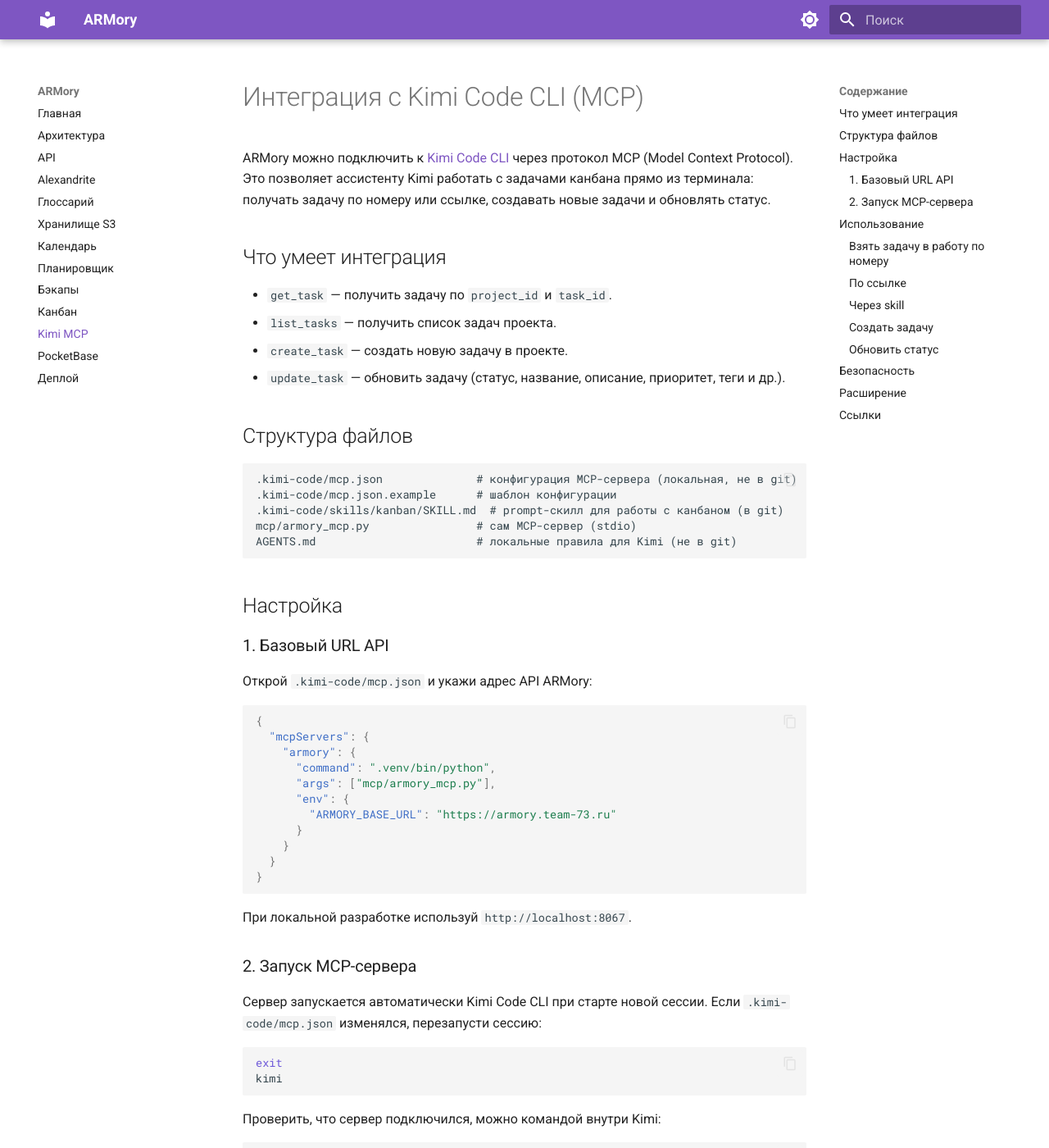
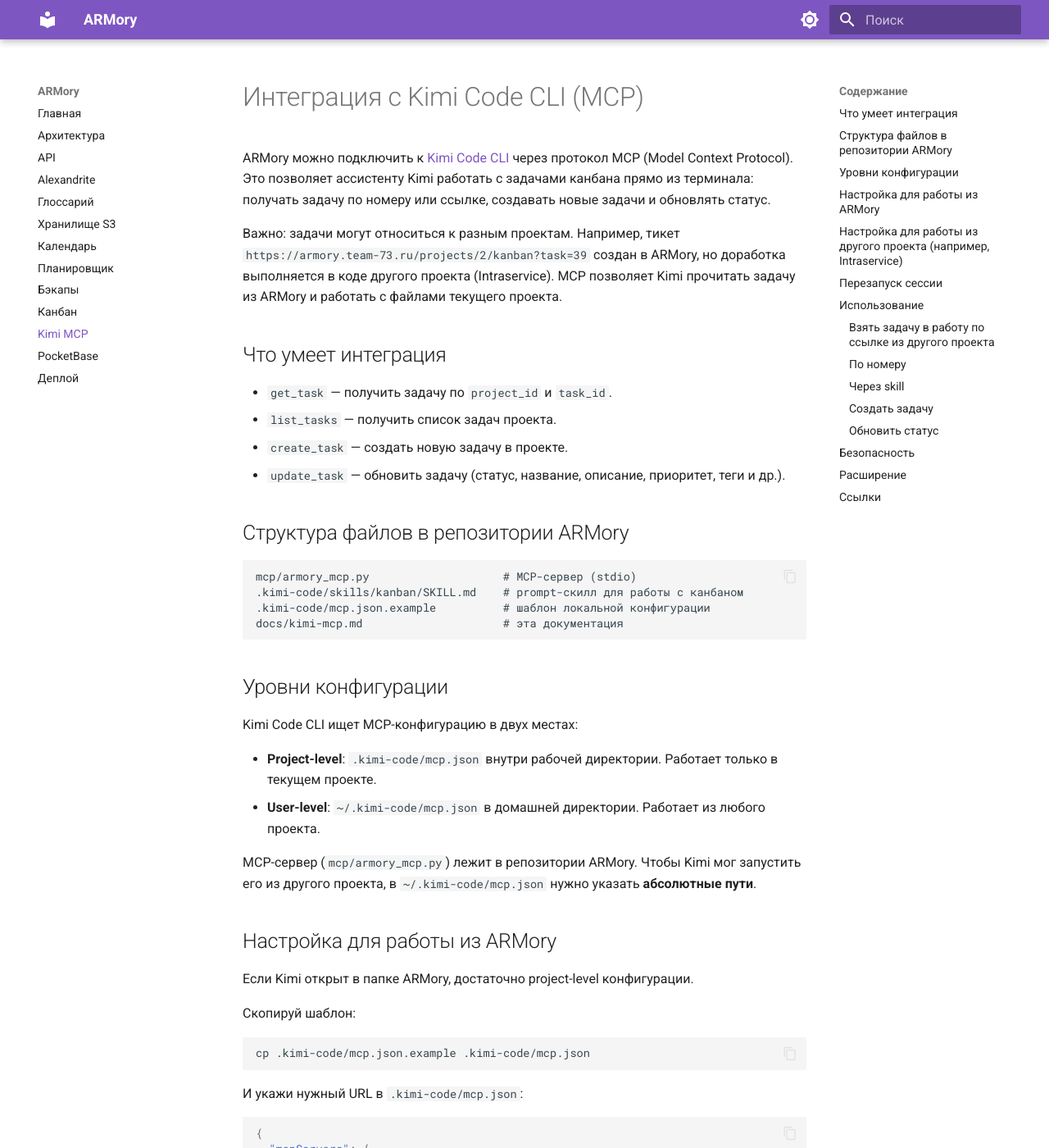
Before and after one commit to ZeroCreator/ARMory, an MkDocs documentation site: the page built from docs/kimi-mcp.md, in a window 1280 px wide and 1400 px high. Shown: the whole window at 82% size. Built offline with MkDocs 1.6.1 and Material for MkDocs 9.7.7, drawn with Linux system fonts in a browser that asks for light colours; some of the changed text lies outside the part shown.

Commit message:
Update Kimi MCP docs and skill for cross-project usage

````diff
--- a/docs/kimi-mcp.md
+++ b/docs/kimi-mcp.md
@@ -1,6 +1,8 @@
 # Интеграция с Kimi Code CLI (MCP)
 
 ARMory можно подключить к [Kimi Code CLI](https://www.kimi.com/code/) через протокол MCP (Model Context Protocol). Это позволяет ассистенту Kimi работать с задачами канбана прямо из терминала: получать задачу по номеру или ссылке, создавать новые задачи и обновлять статус.
+
+Важно: задачи могут относиться к разным проектам. Например, тикет `https://armory.team-73.ru/projects/2/kanban?task=39` создан в ARMory, но доработка выполняется в коде другого проекта (Intraservice). MCP позволяет Kimi прочитать задачу из ARMory и работать с файлами текущего проекта.
 
 ## Что умеет интеграция
 
@@ -9,21 +11,35 @@ ARMory можно подключить к [Kimi Code CLI](https://www.kimi.com/c
 - `create_task` — создать новую задачу в проекте.
 - `update_task` — обновить задачу (статус, название, описание, приоритет, теги и др.).
 
-## Структура файлов
+## Структура файлов в репозитории ARMory
 
 ```
-.kimi-code/mcp.json              # конфигурация MCP-сервера (локальная, не в git)
-.kimi-code/mcp.json.example      # шаблон конфигурации
-.kimi-code/skills/kanban/SKILL.md  # prompt-скилл для работы с канбаном (в git)
-mcp/armory_mcp.py                # сам MCP-сервер (stdio)
-AGENTS.md                        # локальные правила для Kimi (не в git)
+mcp/armory_mcp.py                    # MCP-сервер (stdio)
+.kimi-code/skills/kanban/SKILL.md    # prompt-скилл для работы с канбаном
+.kimi-code/mcp.json.example          # шаблон локальной конфигурации
+docs/kimi-mcp.md                     # эта документация
 ```
 
-## Настройка
+## Уровни конфигурации
 
-### 1. Базовый URL API
+Kimi Code CLI ищет MCP-конфигурацию в двух местах:
 
-Открой `.kimi-code/mcp.json` и укажи адрес API ARMory:
+- **Project-level**: `.kimi-code/mcp.json` внутри рабочей директории. Работает только в текущем проекте.
+- **User-level**: `~/.kimi-code/mcp.json` в домашней директории. Работает из любого проекта.
+
+MCP-сервер (`mcp/armory_mcp.py`) лежит в репозитории ARMory. Чтобы Kimi мог запустить его из другого проекта, в `~/.kimi-code/mcp.json` нужно указать **абсолютные пути**.
+
+## Настройка для работы из ARMory
+
+Если Kimi открыт в папке ARMory, достаточно project-level конфигурации.
+
+Скопируй шаблон:
+
+```bash
+cp .kimi-code/mcp.json.example .kimi-code/mcp.json
+```
+
+И укажи нужный URL в `.kimi-code/mcp.json`:
 
 ```json
 {
@@ -41,16 +57,47 @@ AGENTS.md                        # локальные правила для Kimi
 
 При локальной разработке используй `http://localhost:8067`.
 
-### 2. Запуск MCP-сервера
+Файл `.kimi-code/mcp.json` исключён из `.gitignore`, потому что содержит локальные настройки.
 
-Сервер запускается автоматически Kimi Code CLI при старте новой сессии. Если `.kimi-code/mcp.json` изменялся, перезапусти сессию:
+## Настройка для работы из другого проекта (например, Intraservice)
+
+Чтобы Kimi мог получать задачи ARMory, находясь в другой папке, нужна user-level конфигурация.
+
+Создай файл `~/.kimi-code/mcp.json`:
+
+```json
+{
+  "mcpServers": {
+    "armory": {
+      "command": "/home/zerocreator/ARMory/.venv/bin/python",
+      "args": ["/home/zerocreator/ARMory/mcp/armory_mcp.py"],
+      "env": {
+        "ARMORY_BASE_URL": "https://armory.team-73.ru"
+      }
+    }
+  }
+}
+```
+
+Замени пути на актуальные для твоей машины.
+
+Также скопируй skill на user-level:
+
+```bash
+mkdir -p ~/.kimi-code/skills/kanban
+cp /home/zerocreator/ARMory/.kimi-code/skills/kanban/SKILL.md ~/.kimi-code/skills/kanban/SKILL.md
+```
+
+## Перезапуск сессии
+
+MCP-серверы подключаются при старте сессии. После любого изменения конфигурации перезапусти Kimi:
 
 ```bash
 exit
 kimi
 ```
 
-Проверить, что сервер подключился, можно командой внутри Kimi:
+Проверить подключение можно командой внутри Kimi:
 
 ```
 /mcp
@@ -58,29 +105,23 @@ kimi
 
 ## Использование
 
-### Взять задачу в работу по номеру
+### Взять задачу в работу по ссылке из другого проекта
 
-```
-Возьми в работу задачу #39 в проекте ARMory
-```
-
-Kimi вызовет `mcp__armory__get_task`, получит задачу и будет работать в её контексте.
-
-### По ссылке
+Открой Kimi в папке Intraservice и дай ссылку:
 
 ```
 https://armory.team-73.ru/projects/2/kanban?task=39
 ```
 
-Kimi распарсит `project_id=2` и `task_id=39` и подтянет задачу.
+Kimi распарсит `project_id=2` и `task_id=39`, получит задачу через MCP и начнёт работать с файлами Intraservice в контексте задачи #39.
+
+### По номеру
+
+```
+Возьми в работу задачу #39 из проекта 2
+```
 
 ### Через skill
-
-```
-/skill:kanban #39
-```
-
-Или:
 
 ```
 /skill:kanban https://armory.team-73.ru/projects/2/kanban?task=39
@@ -92,22 +133,18 @@ Kimi распарсит `project_id=2` и `task_id=39` и подтянет за
 Создай в проекте ARMory задачу "Исправить отображение дедлайна" со статусом "К выполнению"
 ```
 
-Kimi вызовет `mcp__armory__create_task` с нужными параметрами.
-
 ### Обновить статус
 
 ```
 Переведи задачу #39 в статус "Тестирование"
 ```
 
-Kimi вызовет `mcp__armory__update_task`.
-
 ## Безопасность
 
 - Не хардкоди продакшен URL и креды в `mcp/armory_mcp.py`.
-- Для продакшена передавай `ARMORY_BASE_URL` через `.kimi-code/mcp.json` или переменные окружения.
+- Передавай `ARMORY_BASE_URL` через `mcp.json` или переменные окружения.
 - Если API ARMory требует авторизации, добавь передачу токена в заголовках `mcp/armory_mcp.py` (например, через `ARMORY_API_TOKEN`).
-- Файл `.kimi-code/mcp.json` может содержать локальные настройки; не коммить в него секреты.
+- Не коммить `~/.kimi-code/mcp.json` и `.kimi-code/mcp.json` с секретами.
 
 ## Расширение
 
@@ -115,7 +152,7 @@ Kimi вызовет `mcp__armory__update_task`.
 
 1. Опиши инструмент в `handle_tools_list`.
 2. Добавь обработку в `handle_tool_call`.
-3. При необходимости обнови `AGENTS.md`.
+3. При необходимости обнови `.kimi-code/skills/kanban/SKILL.md` и эту документацию.
 
 ## Ссылки
 
````
Also changed, not shown: .kimi-code/skills/kanban/SKILL.md (+2 -2 lines).
